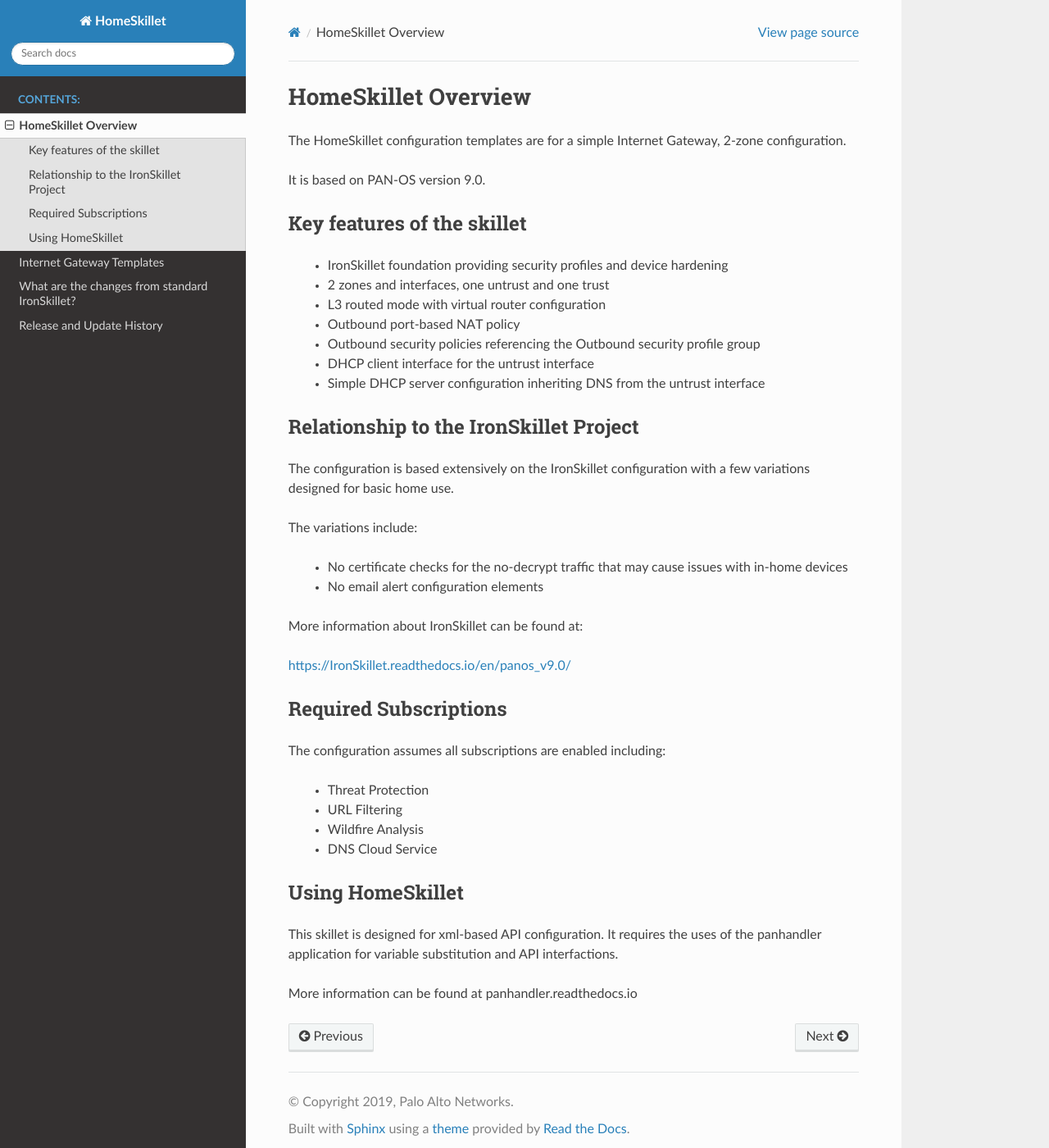
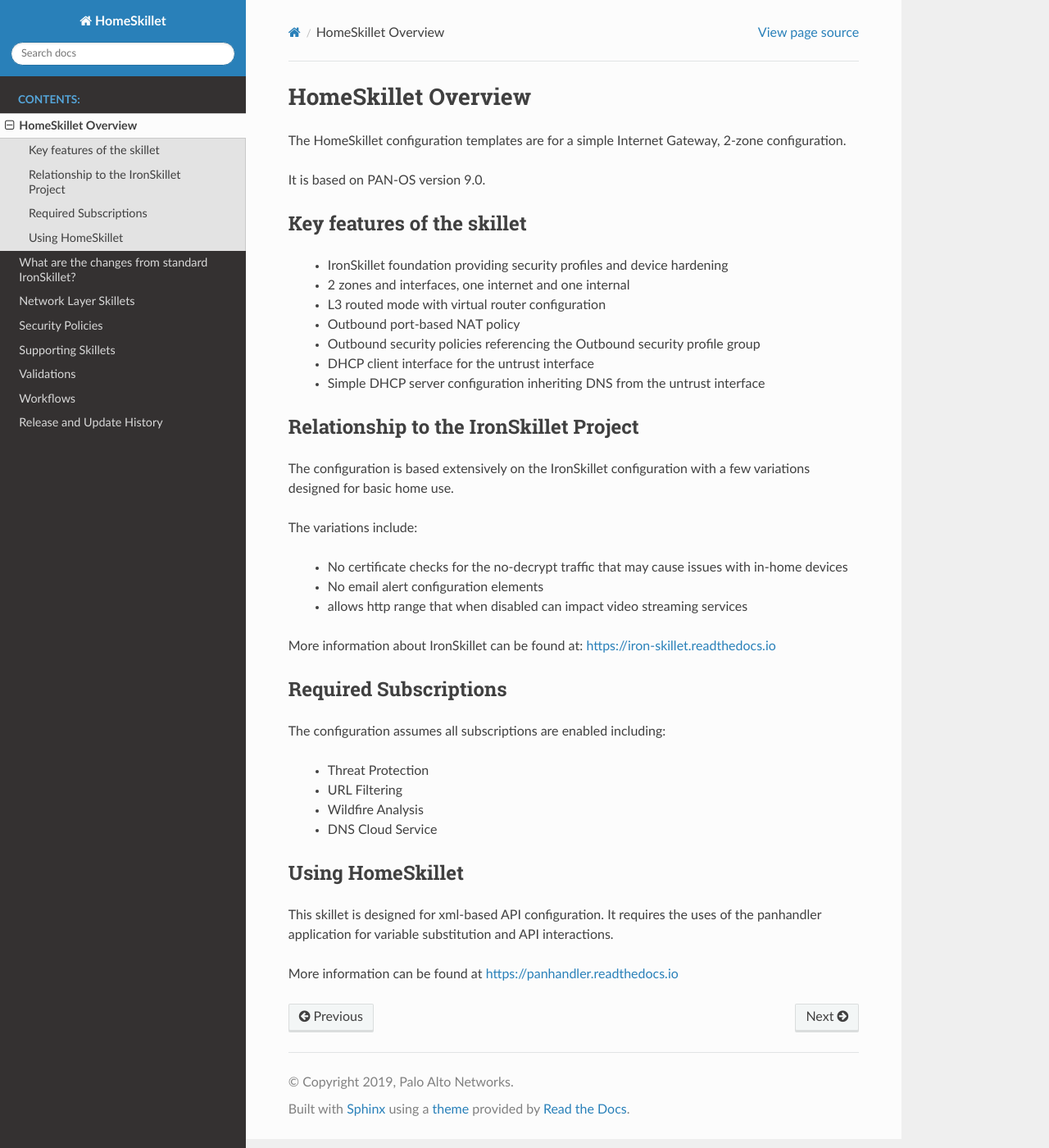
Before and after one commit to PaloAltoNetworks/HomeSkillet, a Sphinx documentation site: the page built from docs/overview.rst, in a window 1280 px wide and 1400 px high. Shown: the whole window at 82% size. Built offline with Sphinx 7.4.7 and the Read the Docs theme 2.0.0, drawn with Linux system fonts in a browser that asks for light colours.

Commit message:
update the docs

```diff
--- a/docs/conf.py
+++ b/docs/conf.py
@@ -162,16 +162,3 @@
             }
 
 # load config file name that changes across repo and branches
-
-rst_prolog = """
-.. |branch| replace:: panos_v9.0
-.. |skilletdocs| replace:: https://HomeSkillet.readthedocs.io/en/panos_v9.0/
-.. |IronSkilletdocs| replace:: https://IronSkillet.readthedocs.io/en/panos_v9.0/
-.. |clonessh| replace:: git@github.com:PaloAltoNetworks/HomeSkillet.git
-.. |clonehttps| replace:: https://github.com/PaloAltoNetworks/HomeSkillet.git
-.. |repourl| replace:: https://github.com/PaloAltoNetworks/HomeSkillet/tree/panos_v9.0
-.. |panosxpaths| replace:: https://github.com/PaloAltoNetworks/HomeSkillet/blob/panos_v9.0/templates/panos/snippets/.meta-cnc.yaml
-.. |panossnippets| replace:: https://github.com/PaloAltoNetworks/HomeSkillet/tree/panos_v9.0/templates/panos/snippets
-.. |panosloadorder| replace:: https://github.com/PaloAltoNetworks/HomeSkillet/blob/panos_v9.0/templates/panos/snippets/.meta-cnc.yaml
-.. |skilletpanostemplates| replace: https://HomeSkillet.readthedocs.io/en/panos_v9.0/panos_template_guide.html
-"""
--- a/docs/index.rst
+++ b/docs/index.rst
@@ -11,6 +11,10 @@
    :caption: Contents:
 
    overview
-   internet_gateway_templates
    ironskillet_deltas
+   network_layer
+   security_policies
+   validations
+   supporting_skillets
+   workflows
    release_history
--- a/docs/ironskillet_deltas.rst
+++ b/docs/ironskillet_deltas.rst
@@ -11,3 +11,5 @@
     + remove the superuser admin/password config - assumes user has setup their own login access
 
     + remove the management interface IP and DNS configuration - assumes already online for initial updates
+
+    + allows for http range to avoid issues with home use
--- a/docs/overview.rst
+++ b/docs/overview.rst
@@ -9,7 +9,7 @@
 ---------------------------
 
         * IronSkillet foundation providing security profiles and device hardening
-        * 2 zones and interfaces, one untrust and one trust
+        * 2 zones and interfaces, one internet and one internal
         * L3 routed mode with virtual router configuration
         * Outbound port-based NAT policy
         * Outbound security policies referencing the Outbound security profile group
@@ -25,10 +25,9 @@
 
         * No certificate checks for the no-decrypt traffic that may cause issues with in-home devices
         * No email alert configuration elements
+        * allows http range that when disabled can impact video streaming services
 
-More information about IronSkillet can be found at:
-
-|IronSkilletdocs|
+More information about IronSkillet can be found at: https://iron-skillet.readthedocs.io
 
 
 Required Subscriptions
@@ -45,6 +44,6 @@
 -----------------
 
 This skillet is designed for xml-based API configuration. It requires the uses of the panhandler application for variable
-substitution and API interfactions.
+substitution and API interactions.
 
-More information can be found at panhandler.readthedocs.io
+More information can be found at https://panhandler.readthedocs.io
```
Also changed, not shown: docs/internet_gateway_templates.rst (deleted, +0 -143 lines), docs/network_layer.rst (added, +71 -0 lines), docs/release_history.rst (+13 -0 lines), docs/security_policies.rst (added, +37 -0 lines), docs/supporting_skillets.rst (added, +21 -0 lines), docs/validations.rst (added, +25 -0 lines), docs/workflows.rst (added, +27 -0 lines).
